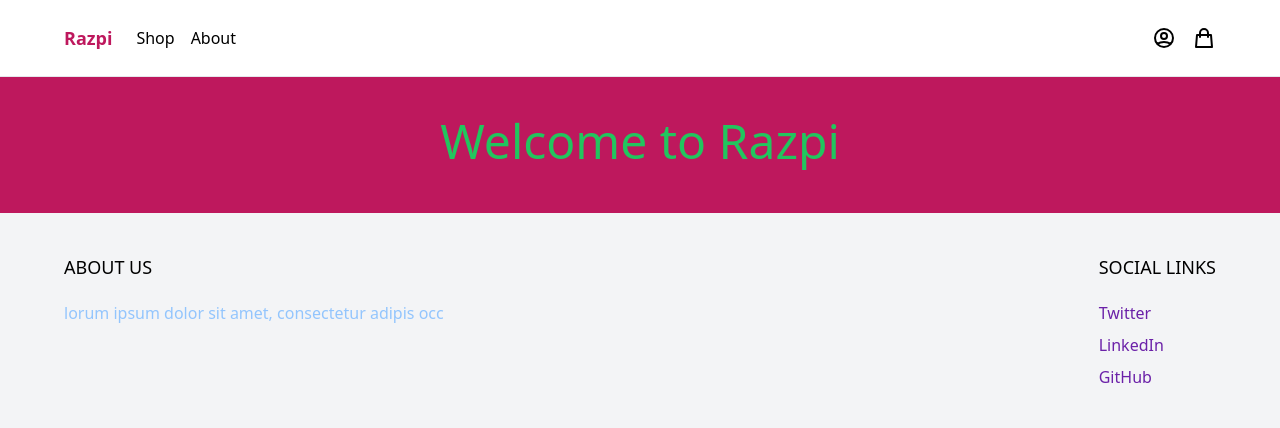
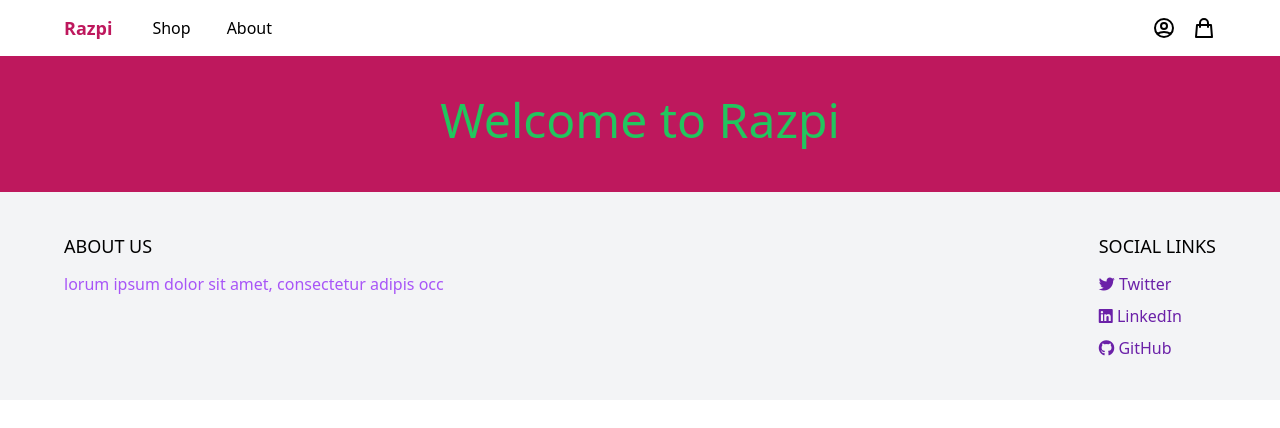
Before and after one commit to August-Schleich/Razpi, a Django app: template razpi/core/templates/core/base.html in a window 1280 px wide. Shown: the top 428 px of the page. Run offline with Django 4.2, Linux system fonts and the light colour scheme; the template is opened without the code that fills it, so the values that code supplies are empty; some libraries are stand-ins or nearby versions.

Commit message:
update navbar btn hover colors, add fontawsome media icons

```diff
--- a/razpi/core/templates/core/base.html
+++ b/razpi/core/templates/core/base.html
@@ -8,15 +8,21 @@
         <meta name="viewport" content="width=device-width, initial-scale=1">
         <link rel="stylesheet" href="">
         <script src="https://cdn.tailwindcss.com"></script>
+        <script src="https://kit.fontawesome.com/f99e479477.js" crossorigin="anonymous"></script>
     </head>
     <body>
-      <nav class= "border-b border=grey-300">
-        <div class="max-w-6xl mx-auto py-2 px-6 xl:px-0 flex items-center justify-between">
+        {% comment %} <nav class="border=white-300">
+        <div class="max-w-6xl mx-auto  px-6 xl:px-0 flex items-center justify-between">
+            <a href="#" class="py-2 text-lg text-pink-700 font-semibold">Razpi</a>
+        </div>
+        </nav> {% endcomment %}
+      <nav class= "border=grey-300">
+        <div class="max-w-6xl mx-auto  px-6 xl:px-0 flex items-center justify-between">
             <div class="menu-left flex items-center space-x-6">
-                <a href="#" class="py-4 text-lg text-pink-700 font-semibold">Razpi</a>
-                <ul class="flex items-center space-x-4">
-                <li><a href="#">Shop</a></li>
-                <li><a href="#">About</a></li>
+                <a href="#" class="py-2 text-lg text-pink-700 font-semibold">Razpi</a>
+                <ul class="flex items-center space-x-1">
+                <li class="hover:bg-green-700  hover:text-white px-4 py-4"><a href="#">Shop</a></li>
+                <li class="hover:bg-stone-700  hover:text-white px-4 py-4"><a href="#">About</a></li>
                 </ul>
             </div>
             <div class="menu-right flex items-center space-x-4">
@@ -49,19 +55,19 @@
         <footer class = "bg-gray-100">
         <div class="max-w-6xl mx-auto py-10 px-6 xl:px-0 md:flex justify-between">
             <div class= "footer-left mb-12 md:mb-0">
-                <h2 class="mb-5 uppercase text-lg">About us</h2>
-                <p class="text-blue-300 text-center">lorum ipsum dolor sit amet, consectetur adipis occ</p>
+                <h2 class="mb-3 uppercase text-lg">About us</h2>
+                <p class="text-purple-500 text-center">lorum ipsum dolor sit amet, consectetur adipis occ</p>
             </div>
             {% comment %} <div class="text-center">
                 <p class="text-blue-700 text-center">Built By August ©2022</p>
             </div> {% endcomment %}
 
             <div class="footer-right mb-12 md:mb-0">
-                <h2 class="mb-5 uppercase text-lg">Social links</h2>
+                <h2 class="mb-3 uppercase text-lg">Social links</h2>
                 <ul class="space-y-2">
-                    <li><a href="#" class="text-purple-800 hover:text-purple-800">Twitter</a></li>
-                    <li><a href="#" class="text-purple-800 hover:text-purple-800">LinkedIn</a></li>
-                    <li><a href="#" class="text-purple-800 hover:text-purple-800">GitHub</a></li>
+                    <li><a href="#" class="text-purple-800 hover:text-purple-800"><i class="fa-brands fa-twitter"></i> Twitter</a></li>
+                    <li><a href="#" class="text-purple-800 hover:text-purple-800"><i class="fa-brands fa-linkedin"></i> LinkedIn</a></li>
+                    <li><a href="#" class="text-purple-800 hover:text-purple-800"><i class="fa-brands fa-github"></i> GitHub</a></li>
                 </ul>
             </div>
 
```
